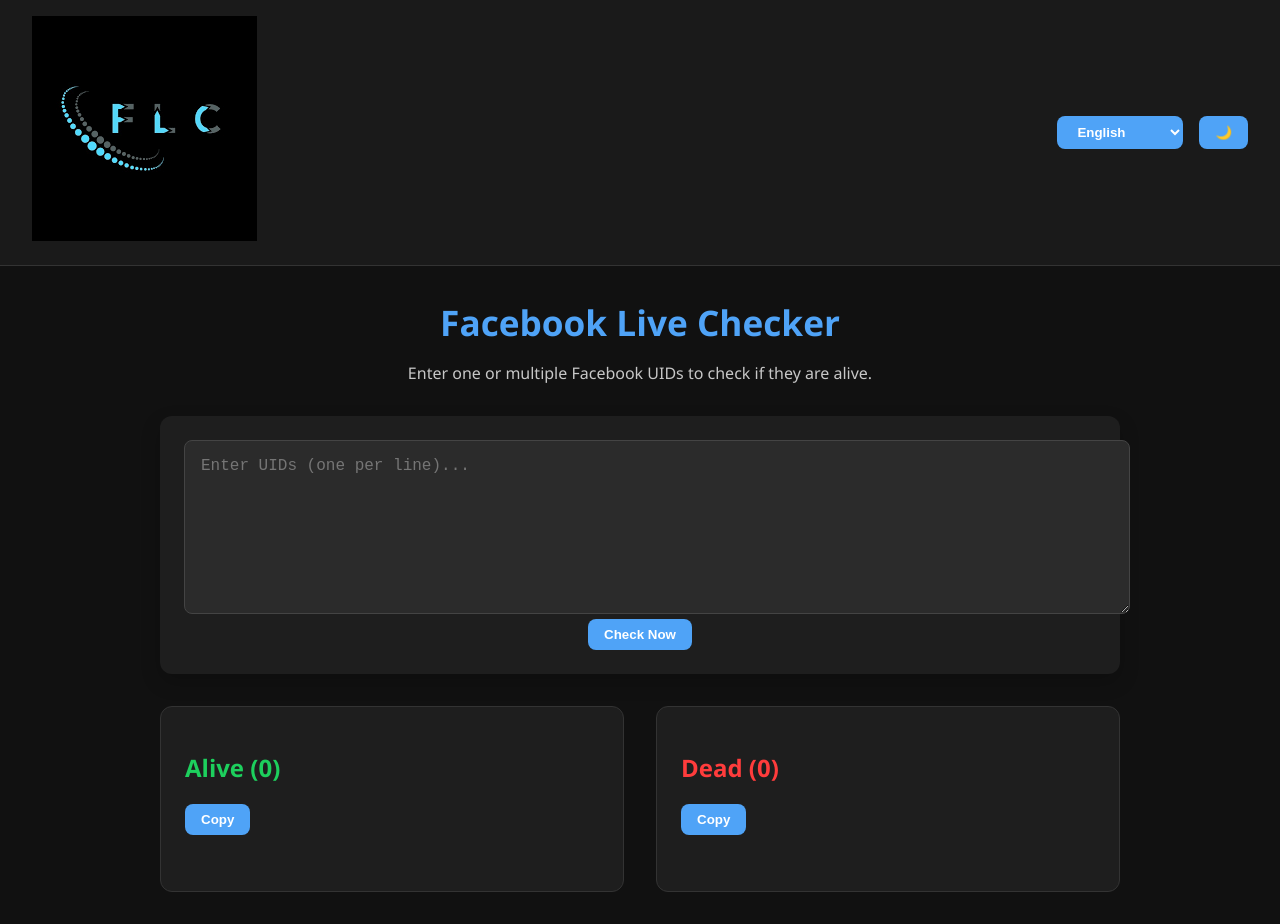
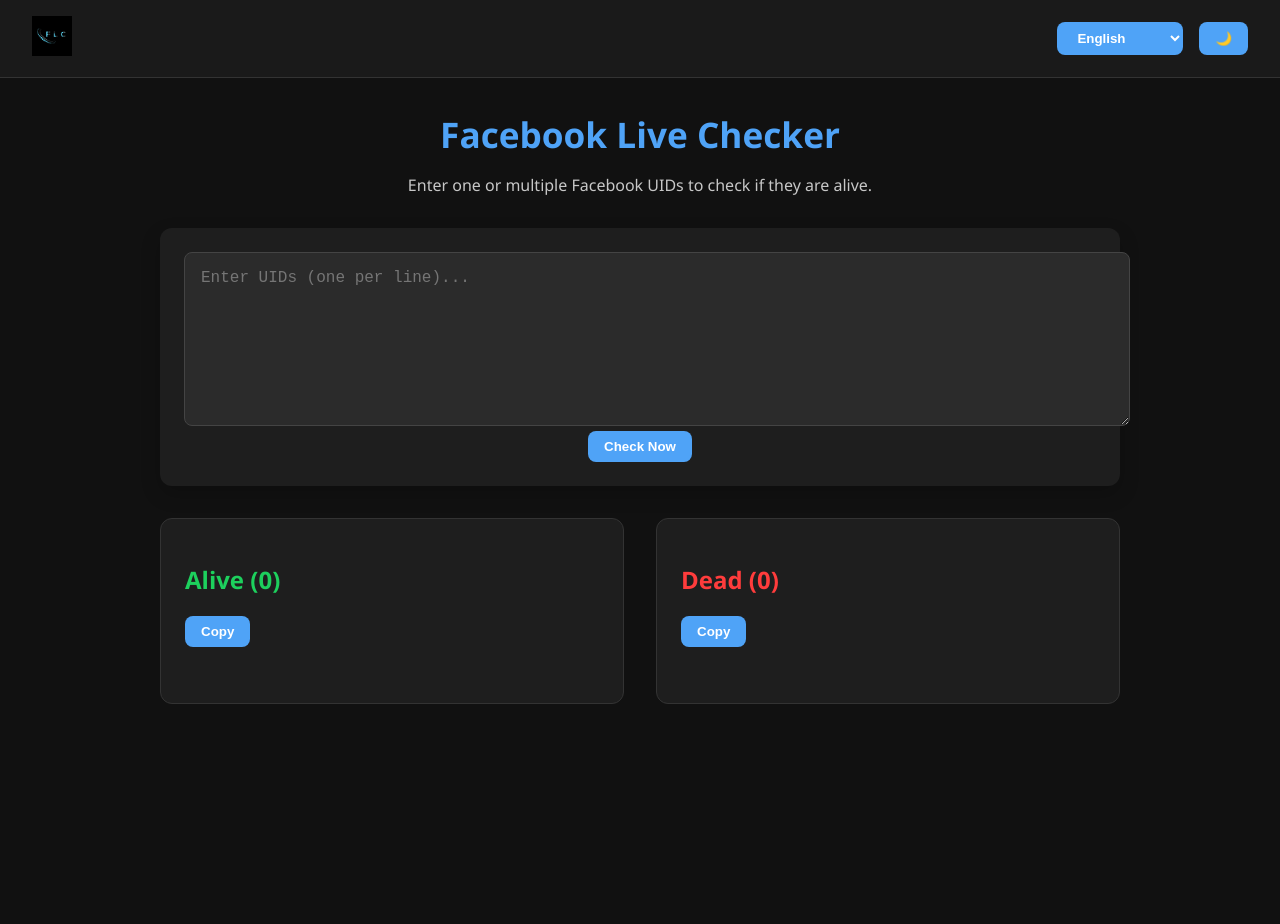
Before and after one commit to Aasyaco/ProjA, a plain HTML site: page index.html in a window 1280 px wide. After the commit the page ends 800 px from the top, so only its background shows below. Drawn offline with Linux system fonts and the light colour scheme.

Commit message:
Update styles.css

```diff
--- a/styles.css
+++ b/styles.css
@@ -28,12 +28,12 @@
   border-color: #ddd;
 }
 
-.logo {
-  font-size: 1.8rem;
-  font-weight: bold;
-  color: #4fa3f7;
-  letter-spacing: 1px;
+.logo img {
+  height: 40px;
+  width: auto;
+  object-fit: contain;
 }
+
 
 .controls {
   display: flex;
```
